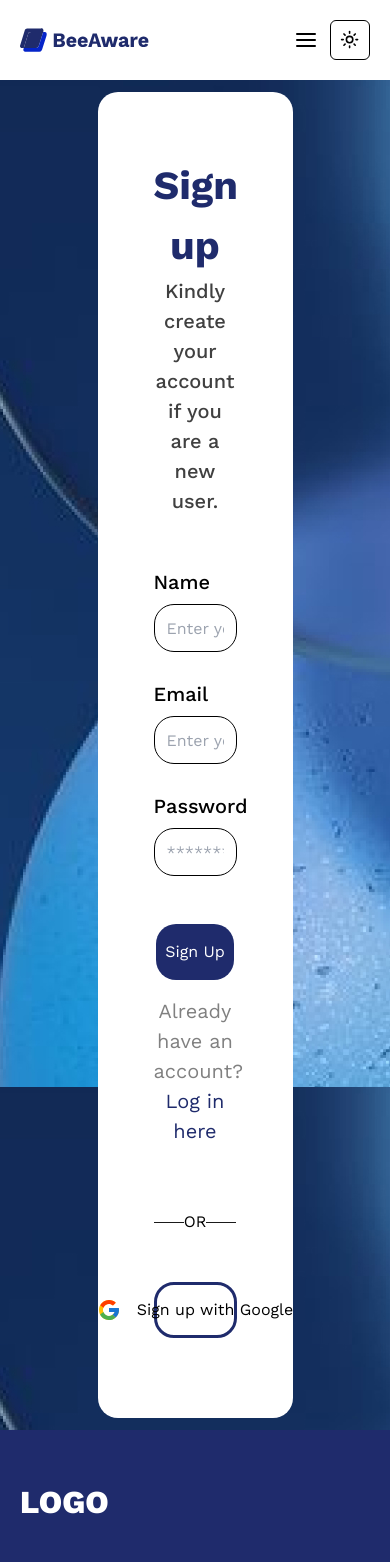
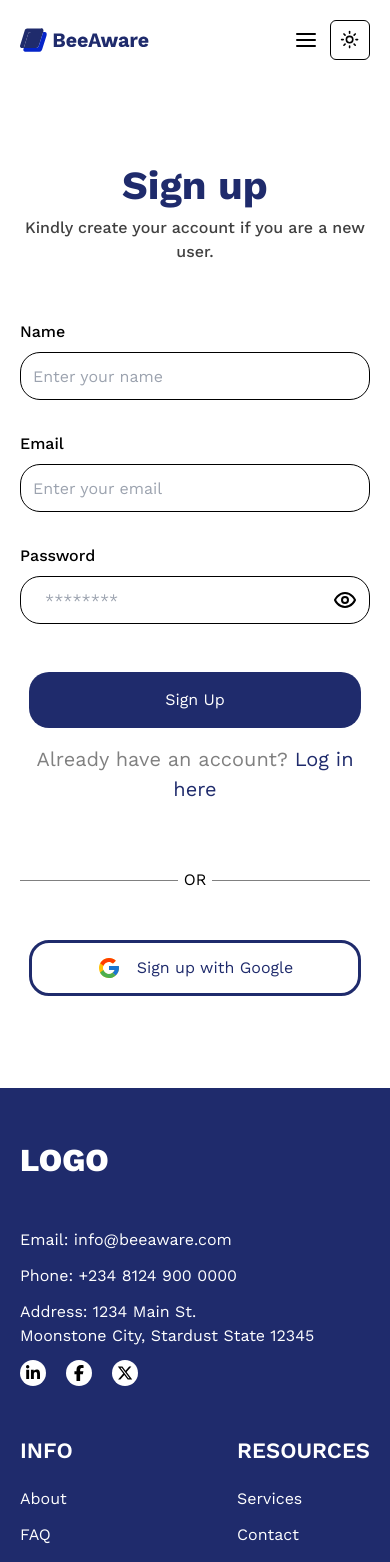
Before and after one commit to Perpy-del/BeeAware, a Next.js app: page /auth/signup in a window 390 px wide. Shown: the top 1562 px of the page. Built offline with nearby package versions, Linux system fonts and the light colour scheme.

Commit message:
style: add responsiveness

```diff
--- a/app/auth/signup/page.tsx
+++ b/app/auth/signup/page.tsx
@@ -14,14 +14,12 @@ import {
 } from '@/components/ui/form';
 import { ToastAction } from '@/components/ui/toast';
 import { toast } from '@/components/ui/use-toast';
-import FormInputComponent from '@/components/FormComponents/FormInputComponent';
 import { Input } from '@/components/ui/input';
 import { useState } from 'react';
 import { Eye, EyeOff } from 'lucide-react';
-import ButtonComponent from '@/components/ButtonComponent';
 import { Button } from '@/components/ui/button';
 import Link from 'next/link';
-import Image from 'next/image'
+import Image from 'next/image';
 
 type Props = {};
 
@@ -61,12 +59,12 @@ const SignupPage = (props: Props) => {
 
   return (
     <div>
-      <div className="bg-[url('/signup-bg.jpg')] w-full flex items-center justify-center">
-        <div className="w-1/2 py-16 my-3 bg-baLight dark:bg-baDark rounded-[20px] px-14">
+      <div className="md:bg-[url('/signup-bg.jpg')] bg-no-repeat bg-cover bg-center 3xl:h-[80vh] w-full flex items-center justify-center">
+        <div className="lg:w-1/2 py-16 my-3 bg-baLight dark:bg-baDark rounded-[20px] sm:px-5 md:px-14">
           <h1 className="text-center text-headerTwo font-ba_large text-baPrimary dark:text-baSecondary">
             Sign up
           </h1>
-          <p className="pb-14 text-center text-baBody dark:text-baLight text-headerSix font-ba_normal">
+          <p className="pb-14 text-center text-baBody dark:text-baLight sm:text-bodySize lg:text-headerSix font-ba_normal">
             Kindly create your account if you are a new user.
           </p>
           <Form {...form}>
@@ -78,7 +76,7 @@ const SignupPage = (props: Props) => {
                   name="name"
                   render={({ field }) => (
                     <FormItem>
-                      <FormLabel className="mb-2 font-ba_normal text-headerSix">
+                      <FormLabel className="mb-2 font-ba_normal sm:text-bodySize md:text-headerSix">
                         Name
                       </FormLabel>
                       <FormControl>
@@ -99,7 +97,7 @@ const SignupPage = (props: Props) => {
                   name="email"
                   render={({ field }) => (
                     <FormItem>
-                      <FormLabel className="mb-2 font-ba_normal text-headerSix">
+                      <FormLabel className="mb-2 font-ba_normal sm:text-bodySize md:text-headerSix">
                         Email
                       </FormLabel>
                       <FormControl>
@@ -120,17 +118,22 @@ const SignupPage = (props: Props) => {
                   name="password"
                   render={({ field }) => (
                     <FormItem>
-                      <FormLabel className="mb-2 font-ba_normal text-headerSix">
+                      <FormLabel className="mb-2 font-ba_normal sm:text-bodySize md:text-headerSix">
                         Password
                       </FormLabel>
+                      <div className="flex items-center rounded-[20px] h-12 border border-input bg-baLight/15 px-3 py-2 text-sm ring-offset-background file:border-0 file:bg-transparent file:text-sm file:font-medium placeholder:text-muted-foreground focus-visible:outline-none focus-visible:ring-2 focus-visible:ring-ring focus-visible:ring-offset-2 disabled:cursor-not-allowed disabled:opacity-50">
                         <FormControl>
                           <Input
                             placeholder="********"
                             {...field}
-                          className="rounded-[20px] h-12"
+                            className="border-none outline-none ring-0 focus-visible:ring-0 focus-visible:ring-none focus-visible:ring-offset-0"
                             type={showPassword ? 'text' : 'password'}
                           />
                         </FormControl>
+                        <div className="cursor-pointer hover:scale-105 transition transform duration-300" onClick={handleClickShowPassword}>
+                          {showPassword ? <EyeOff /> : <Eye />}
+                        </div>
+                      </div>
                       <FormMessage className="text-[14px] font-ba_medium text-baWarning text-left" />
                     </FormItem>
                   )}
@@ -146,22 +149,25 @@ const SignupPage = (props: Props) => {
                   Sign Up
                 </Button>
               </div>
-              <span className='text-center block text-headerSix text-baSubtle pb-16'>
+              <span className="text-center block text-headerSix text-baSubtle pb-16">
                 Already have an account?{' '}
-                <span className='text-baPrimary dark:text-baSecondary hover:font-ba_normal'>
+                <span className="text-baPrimary dark:text-baSecondary hover:font-ba_normal">
                   <Link href="/auth/login">Log in here</Link>
                 </span>
               </span>
-              <div className='flex justify-between items-center pb-12'>
-                  <span className='h-[1px] w-[45%] bg-baDark dark:bg-baLight'></span>
+              <div className="flex justify-between items-center pb-12">
+                <span className="h-[1px] w-[45%] bg-baSubtle dark:bg-baLight"></span>
                 <span>OR</span>
-                  <span className='h-[1px] w-[45%] bg-baDark dark:bg-baLight'></span>
+                <span className="h-[1px] w-[45%] bg-baSubtle dark:bg-baLight"></span>
               </div>
               <div className="flex justify-center pb-4">
-              <Button
-                  className="w-full duration-300 transition bg-transparent border-[3px] border-baPrimary transform hover:bg-[#FAFAFA] dark:hover:bg-[#202020] hover:font-ba_medium h-14 rounded-[20px] flex gap-4"
-                >
-                  <Image src='/google.svg' width={24} height={24} alt="Google Logo" />
+                <Button className="w-[95%] hover:scale-105 duration-300 transition transform bg-transparent border-[3px] border-baPrimary hover:bg-[#FAFAFA] dark:hover:bg-[#202020] hover:font-ba_medium h-14 rounded-[20px] flex gap-4 text-baPrimary dark:text-baSecondary">
+                  <Image
+                    src="/google.svg"
+                    width={24}
+                    height={24}
+                    alt="Google Logo"
+                  />
                   Sign up with Google
                 </Button>
               </div>
```
Lines whose indentation alone changed are shown as unchanged.
